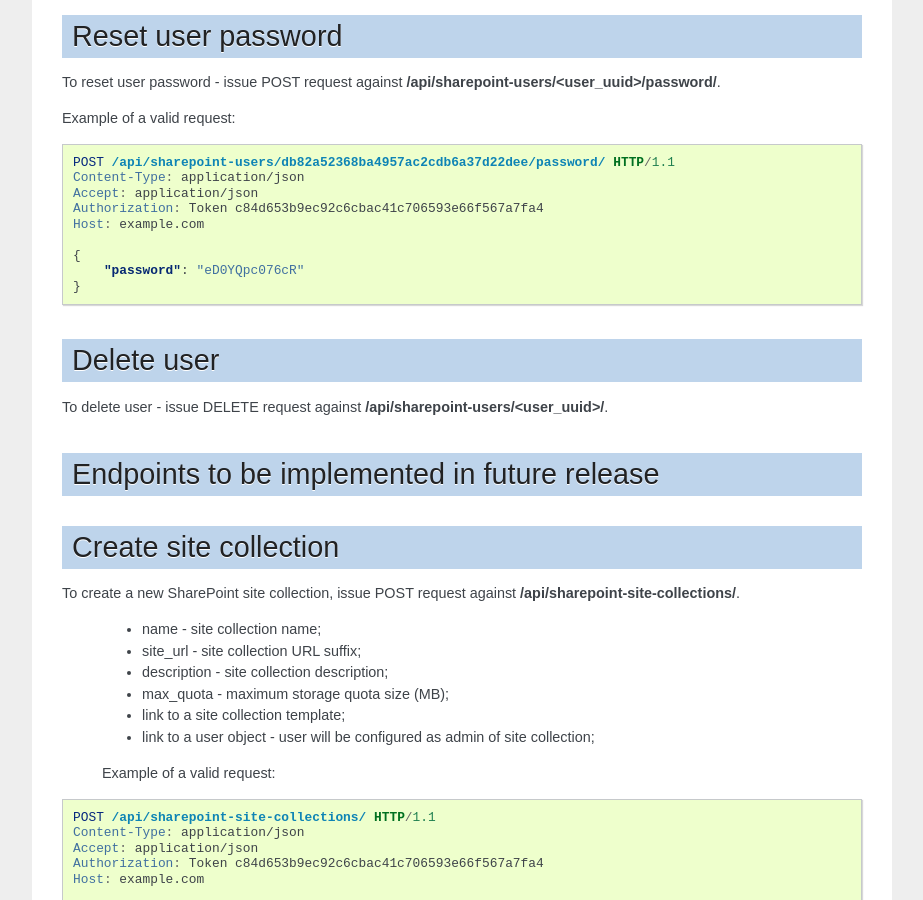
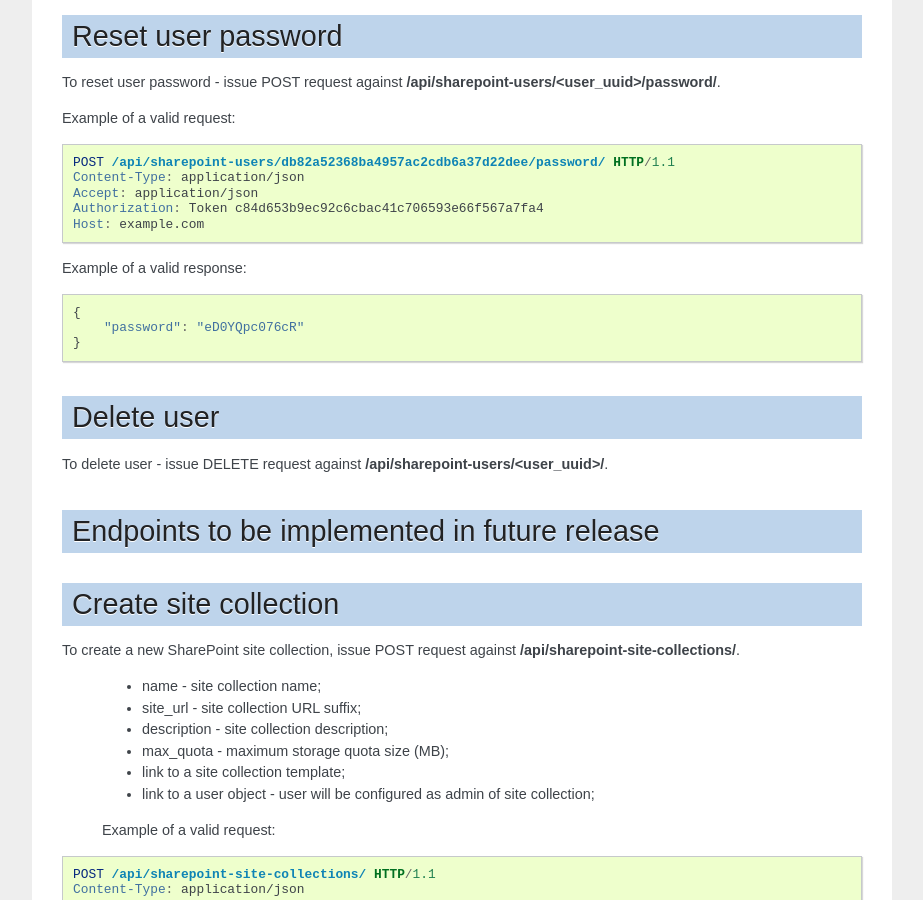
Before and after one commit to opennode/waldur-saltstack, a Sphinx documentation site: the page built from docs/sharepoint.rst, in a window 1280 px wide and 900 px high, scrolled down 5142 px. Shown: the whole window, without its empty margins (198-1121 px from the left). Built offline with Sphinx 7.4.7, drawn with Linux system fonts in a browser that asks for light colours; the version number is read from the project's files by our own code.

Commit message:
Update docs
 - nc-1113

```diff
--- a/docs/sharepoint.rst
+++ b/docs/sharepoint.rst
@@ -315,6 +315,10 @@
     Authorization: Token c84d653b9ec92c6cbac41c706593e66f567a7fa4
     Host: example.com
 
+Example of a valid response:
+
+.. code-block:: javascript
+
     {
         "password": "eD0YQpc076cR"
     }
```
